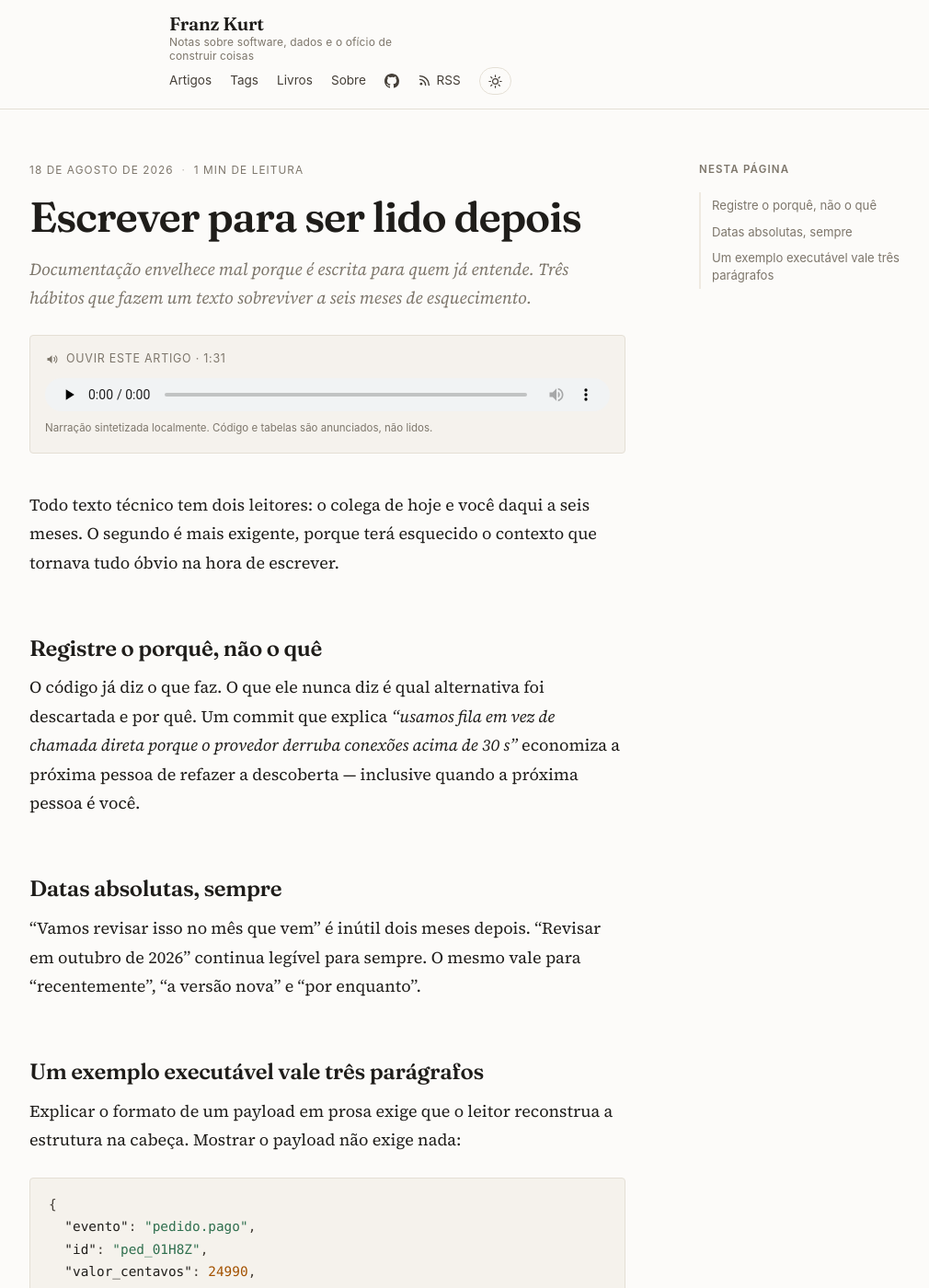
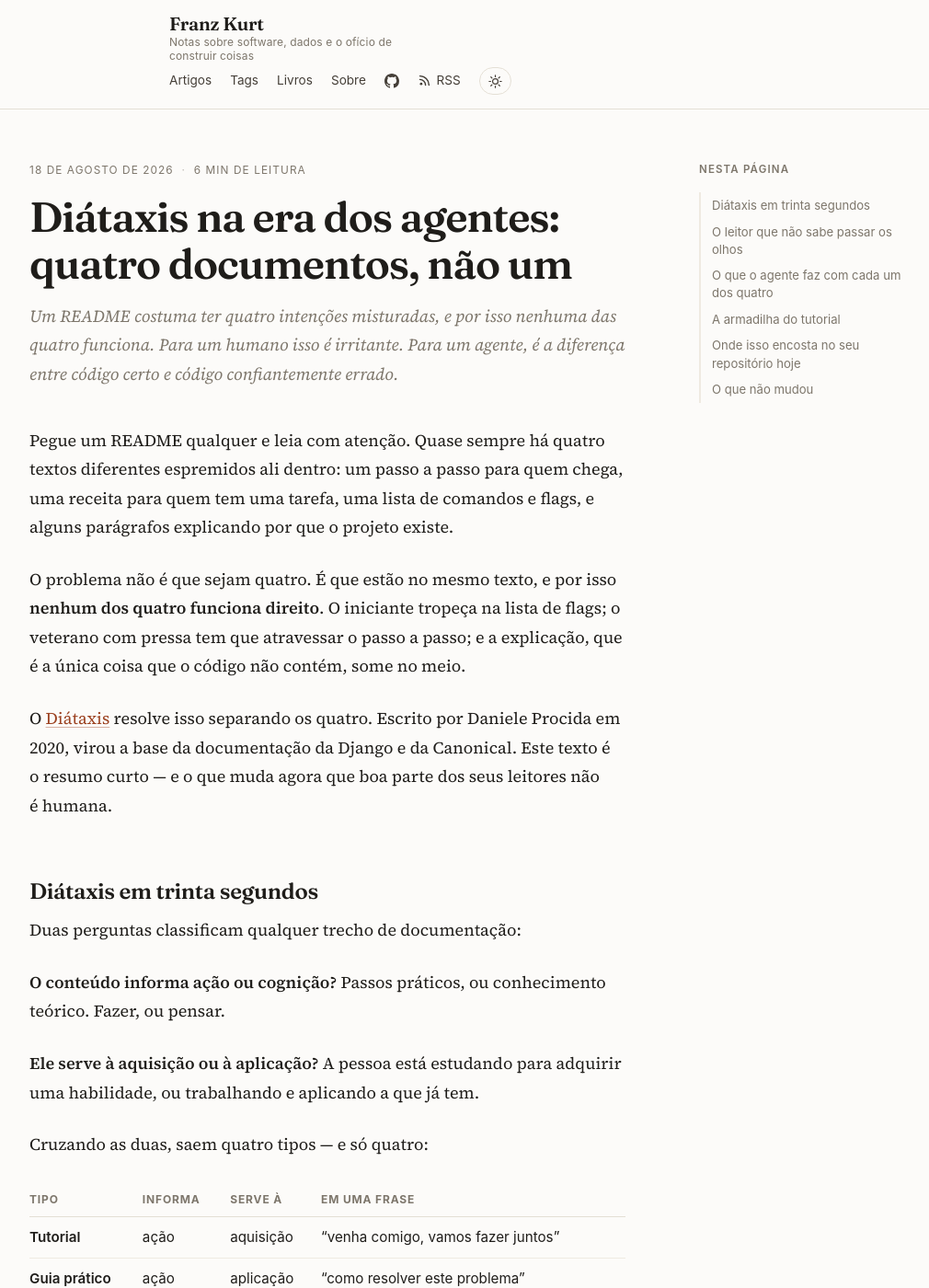
Before and after one commit to franzkurt/franzkurt.github.io, a Jekyll site: the page built from _posts/2026-08-18-escrever-para-ser-lido-depois.md, in a window 1280 px wide and 1400 px high. Shown: the whole window at 92% size, without its empty margins (132-1142 px from the left). Built offline with Jekyll 4.4.1, drawn with Linux system fonts in a browser that asks for light colours; some of the changed text lies outside the part shown.

Commit message:
Diátaxis no lugar do texto de escrita, Secure by Design novo, N+1 removido
Três mudanças pedidas hoje.

"Escrever para ser lido depois" vira "Diátaxis na era dos agentes". Mantive a
data de agosto de propósito: o permalink é /ano/mês/slug/, então mudá-la
quebraria o link já divulgado. O ângulo é o que muda quando o leitor não é
humano — um humano passa os olhos num README misturado e filtra sozinho, um
agente recupera um trecho e usa o que veio, então separar os quatro tipos deixa
de ser cortesia e vira arquitetura de contexto. Os três hábitos do texto antigo
(porquê, datas absolutas, exemplo executável) sobreviveram dentro do framework.
As chaves de áudio saíram do front matter porque a narração era do texto antigo;
regerar depois.

Artigo novo sobre Secure by Design, agendado para 22/10 para não intercalar com
a série de medição. Abre pelo Hamlet negativo inteiro — firewall certo, portas
fechadas, sem injection, e os clientes se dando desconto com quantidade
negativa. Passa por domain primitives, ordem de validação, falha de negócio que
não é exceção, domain DoS e o caso da apólice grátis.

As oito citações foram localizadas uma a uma no PDF, inclusive as que a primeira
busca deu zero por quebra de linha e apóstrofo tipográfico. E uma correção nos
dois artigos: a tese do livro que o brain registrava como "focus more on design
than on security" está no texto como "a mindset where you focus more on design
rather than on security", dentro de frase mais longa.

O artigo do N+1 foi removido a pedido, com o áudio. Conferido antes que nenhum
outro post ou página apontava para ele.

Build com --future limpo, N+1 fora do site, links internos e externos em 200.

Co-Authored-By: Claude Opus 5 (1M context) <noreply@anthropic.com>

````diff
--- a/_posts/2026-08-18-escrever-para-ser-lido-depois.md
+++ b/_posts/2026-08-18-escrever-para-ser-lido-depois.md
@@ -1,35 +1,131 @@
 ---
-title: "Escrever para ser lido depois"
+title: "Diátaxis na era dos agentes: quatro documentos, não um"
 date: 2026-08-18 18:00:00 -0300
-tags: [notas, escrita]
-description: "Documentação envelhece mal porque é escrita para quem já entende. Três hábitos que fazem um texto sobreviver a seis meses de esquecimento."
-audio: /assets/audio/escrever-para-ser-lido-depois.mp3
-audio_duracao: "1:31"
+tags: [documentação, escrita, agentes, ia, engenharia]
+description: "Um README costuma ter quatro intenções misturadas, e por isso nenhuma das quatro funciona. Para um humano isso é irritante. Para um agente, é a diferença entre código certo e código confiantemente errado."
 ---
 
-Todo texto técnico tem dois leitores: o colega de hoje e você daqui a seis meses.
-O segundo é mais exigente, porque terá esquecido o contexto que tornava tudo
-óbvio na hora de escrever.
+Pegue um README qualquer e leia com atenção. Quase sempre há quatro textos
+diferentes espremidos ali dentro: um passo a passo para quem chega, uma receita
+para quem tem uma tarefa, uma lista de comandos e flags, e alguns parágrafos
+explicando por que o projeto existe.
+
+O problema não é que sejam quatro. É que estão no mesmo texto, e por isso
+**nenhum dos quatro funciona direito**. O iniciante tropeça na lista de flags; o
+veterano com pressa tem que atravessar o passo a passo; e a explicação, que é a
+única coisa que o código não contém, some no meio.
+
+O [Diátaxis](https://diataxis.fr/) resolve isso separando os quatro. Escrito por
+Daniele Procida em 2020, virou a base da documentação da Django e da Canonical.
+Este texto é o resumo curto — e o que muda agora que boa parte dos seus leitores
+não é humana.
 
 <!--more-->
 
-## Registre o porquê, não o quê
+## Diátaxis em trinta segundos
 
-O código já diz o que faz. O que ele nunca diz é qual alternativa foi descartada
-e por quê. Um commit que explica *"usamos fila em vez de chamada direta porque o
-provedor derruba conexões acima de 30 s"* economiza a próxima pessoa de refazer
-a descoberta — inclusive quando a próxima pessoa é você.
+Duas perguntas classificam qualquer trecho de documentação:
 
-## Datas absolutas, sempre
+**O conteúdo informa ação ou cognição?** Passos práticos, ou conhecimento
+teórico. Fazer, ou pensar.
 
-"Vamos revisar isso no mês que vem" é inútil dois meses depois. "Revisar em
+**Ele serve à aquisição ou à aplicação?** A pessoa está estudando para adquirir
+uma habilidade, ou trabalhando e aplicando a que já tem.
+
+Cruzando as duas, saem quatro tipos — e só quatro:
+
+| Tipo | Informa | Serve à | Em uma frase |
+|---|---|---|---|
+| **Tutorial** | ação | aquisição | "venha comigo, vamos fazer juntos" |
+| **Guia prático** | ação | aplicação | "como resolver este problema" |
+| **Referência** | cognição | aplicação | "o que é, exatamente" |
+| **Explicação** | cognição | aquisição | "por que é assim" |
+
+A regra que sai disso é chata e é o ponto inteiro: **um documento, um tipo**. Se
+o seu tutorial precisa listar todas as flags, ele quer ser referência. Se a sua
+referência precisa explicar a decisão de projeto, ela quer ser explicação. Separe.
+
+## O leitor que não sabe passar os olhos
+
+Agora o que mudou.
+
+Um humano lendo um README misturado faz uma coisa que nem percebe: ele **filtra**.
+Passa os olhos, reconhece "isso aqui é tutorial, não é o que eu quero", pula
+adiante, encontra a flag, segue a vida. A mistura custa atenção, mas o filtro é
+quase automático.
+
+Um agente não faz isso. Ele **recupera um trecho** e usa o que veio. Se o trecho
+recuperado tem três intenções misturadas, ele não descarta duas — trata as três
+como igualmente verdadeiras para a tarefa atual.
+
+A consequência é que os quatro tipos do Diátaxis deixam de ser uma questão de
+cortesia com o leitor e viram **arquitetura de contexto**. Documento de um tipo só
+é um trecho que se recupera inteiro e se usa inteiro. Documento misturado é ruído
+com aparência de sinal.
+
+## O que o agente faz com cada um dos quatro
+
+**Referência é o que ele mais usa, e o que mais o quebra quando envelhece.** Um
+humano que lê "a flag é `--parallel`" e encontra `--jobs` no `--help` percebe que
+a documentação ficou para trás. O agente não percebe: ele escreve `--parallel`,
+com confiança, e você recebe um erro que parece bug do seu código. Referência
+desatualizada, para uma máquina, é indistinguível de referência correta.
+
+**Guia prático é o que ele mais aproveita**, porque é o formato do trabalho dele:
+uma tarefa concreta, um caminho. Guia prático bem escrito é quase um programa.
+
+**Explicação é o que impede o agente de redecidir.** Esta é a parte que eu mais
+subestimei. Se o código tem uma escolha deliberada e o motivo não está escrito em
+lugar nenhum, o agente vai encontrar a escolha, achar que é descuido, e
+"consertar". Um parágrafo dizendo *"usamos fila em vez de chamada direta porque o
+provedor derruba conexões acima de 30 s"* não está lá para ensinar ninguém: está
+lá para que a decisão não seja desfeita por alguém — humano ou não — que só vê o
+resultado e não vê a alternativa descartada.
+
+**Tutorial é o menos útil e o mais perigoso.** Menos útil porque o agente não
+precisa adquirir habilidade ao longo do tempo; ele chega pronto e vai embora.
+Perigoso por um motivo específico, e é o erro que mais vi acontecer.
+
+## A armadilha do tutorial
+
+Tutorial simplifica de propósito. É a natureza dele. Ele diz coisas como:
+
+> Para simplificar, vamos pular a autenticação neste exemplo.
+
+> Aqui usamos SQLite; em produção você vai querer outra coisa.
+
+> Não se preocupe com tratamento de erro por enquanto.
+
+Um humano lê isso e registra o aviso. Um agente recupera o bloco de código, e o
+aviso — que estava em prosa, uma linha acima — não vem junto ou não pesa o
+bastante. O atalho pedagógico vira **código de produção**, com a autenticação
+pulada.
+
+O jeito de se defender não é escrever menos tutorial. É não deixar que o tutorial
+seja a única fonte de um fato. Se a única ocorrência de "como conectar ao banco"
+no seu repositório está num tutorial que usa SQLite para simplificar, é isso que
+vai ser copiado. A referência precisa existir, separada, dizendo o que é de
+verdade.
+
+## Onde isso encosta no seu repositório hoje
+
+Se você mantém um `CLAUDE.md`, um `AGENTS.md` ou equivalente, ele provavelmente
+tem a doença do README: os quatro tipos misturados, agora com o agravante de ser
+carregado em **todo** contexto, ocupando espaço mesmo quando nada ali é relevante.
+
+Três ajustes que valem mais que reescrever tudo:
+
+**Separe a referência e deixe-a exata.** Comandos, caminhos, nomes de variáveis,
+versões. Sem prosa em volta. É o que mais se consulta e o que mais envelhece.
+
+**Escreva datas absolutas.** "Vamos revisar no mês que vem" é inútil dois meses
+depois, e um agente não tem como saber quando "o mês que vem" era. "Revisar em
 outubro de 2026" continua legível para sempre. O mesmo vale para "recentemente",
 "a versão nova" e "por enquanto".
 
-## Um exemplo executável vale três parágrafos
-
-Explicar o formato de um payload em prosa exige que o leitor reconstrua a
-estrutura na cabeça. Mostrar o payload não exige nada:
+**Prefira o exemplo executável à descrição em prosa.** Explicar o formato de um
+payload em texto exige que o leitor reconstrua a estrutura na cabeça; mostrar o
+payload não exige nada:
 
 ```json
 {
@@ -41,9 +137,19 @@ estrutura na cabeça. Mostrar o payload não exige nada:
 ```
 
 Valor em centavos, data com fuso, id com prefixo do tipo — três decisões de
-projeto que o exemplo comunica sem uma linha de explicação.
+projeto que o exemplo comunica sem uma linha de explicação, e que um agente
+consegue usar diretamente.
 
----
+## O que não mudou
 
-Nada disso exige mais tempo de escrita. Exige apenas escrever para alguém que não
-está na sala — que é, quase sempre, para quem o texto vai acabar servindo.
+Vale terminar pelo que continua igual, porque é fácil tratar agente como leitor
+exótico e reescrever tudo em função dele.
+
+Não é exótico. É um leitor que **não estava na sala** quando a decisão foi tomada,
+que não conhece o contexto óbvio e que não pode perguntar. Isto é, exatamente o
+mesmo leitor que você daqui a seis meses. A documentação que funciona para um
+funciona para o outro, e sempre foi assim — a diferença é que agora o leitor sem
+contexto chegou em volume, e as consequências de escrever mal aparecem mais
+rápido.
+
+O Diátaxis não é sobre agentes. É que agentes tornaram caro continuar ignorando.
````
Also changed, not shown: _posts/2026-09-02-o-que-o-n-mais-um-custa.md (deleted, +0 -66 lines), _posts/2026-09-15-quatro-livros-de-codigo.md (+4 -2 lines), _posts/2026-10-22-secure-by-design-hamlet-negativo.md (added, +287 -0 lines), 1 other file.
